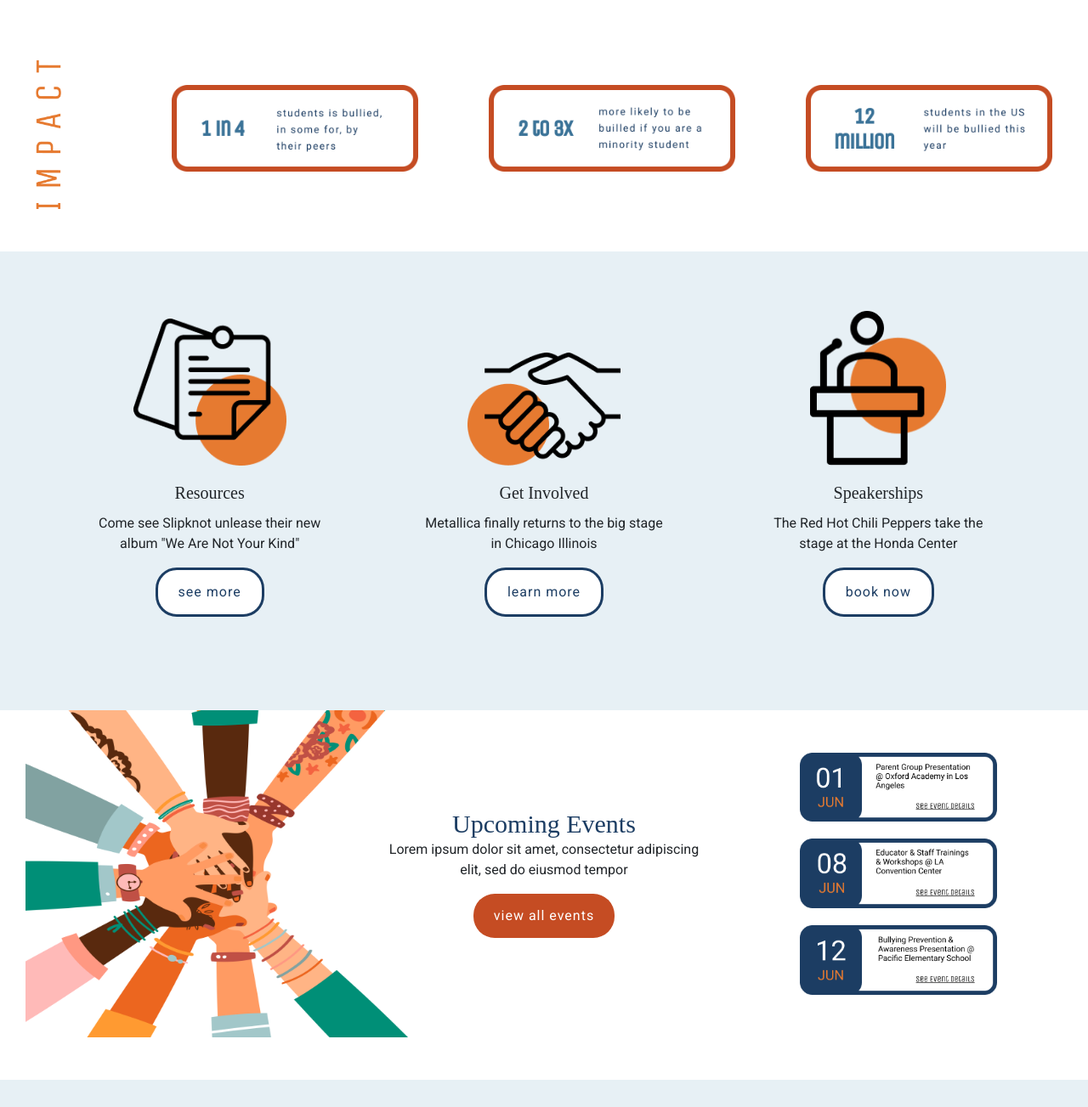
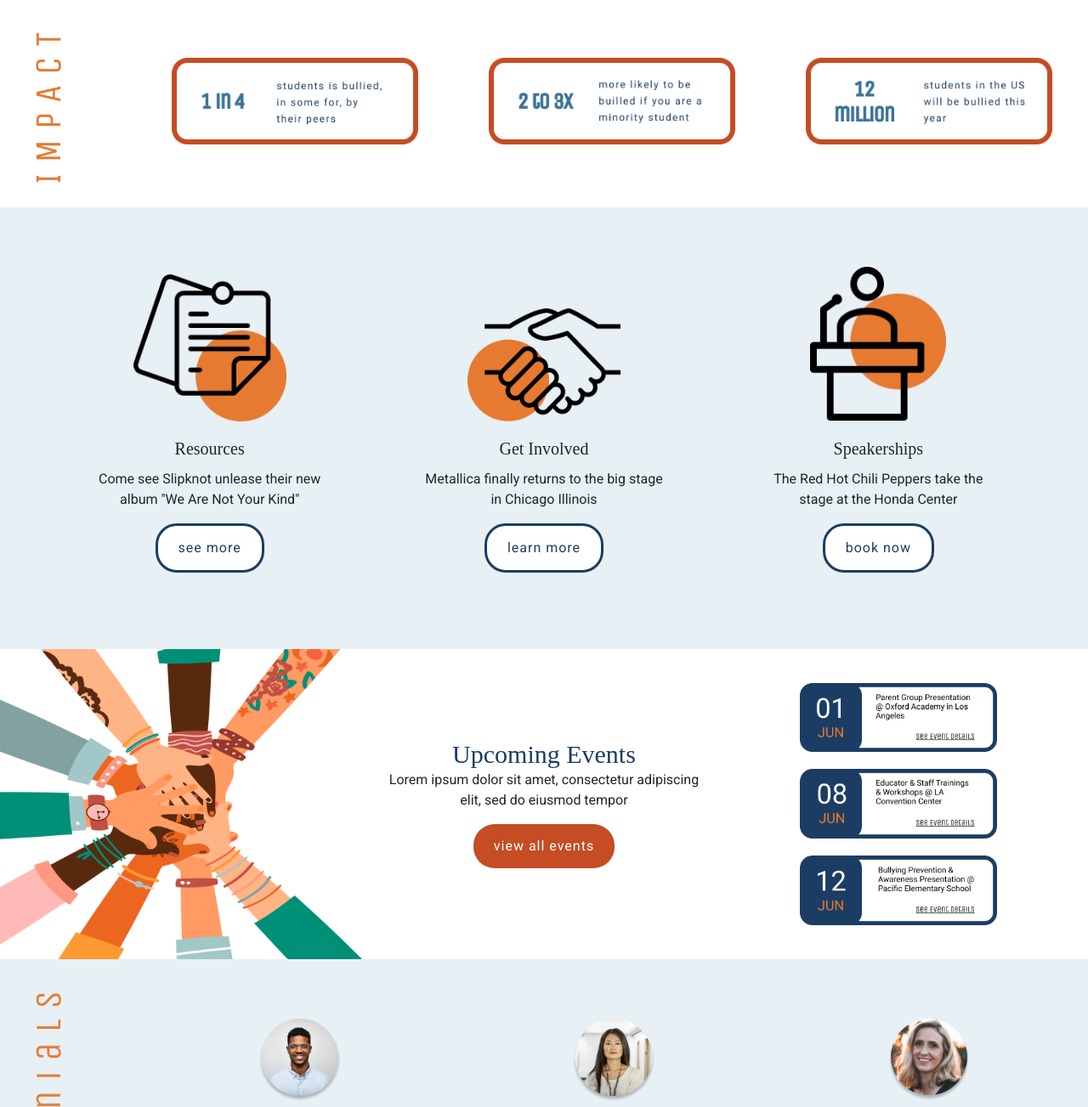
Before and after one commit to adooley1231/bullyingisnotcool, a plain HTML site: page index.html in a window 1280 px wide. Shown: the part 777-2080 px from the top of the page at 85% size. Drawn offline with nearby package versions, Linux system fonts and the light colour scheme.

Commit message:
FINAL except nav

```diff
--- a/index.css
+++ b/index.css
@@ -58,7 +58,7 @@
     display: flex;
     flex-wrap: wrap;
     vertical-align: middle !important;
-    padding-bottom: 20px;
+
 
 
 }
@@ -133,11 +133,29 @@
 
 .container-fluid {
     background-color: white;
-    padding-bottom: 30px;
     margin: auto;
     overflow:hidden;
     vertical-align: middle;
   }
+.container-fluid.event {
+    background-image: url(images/events.png);
+    background-size: contain;
+    background-repeat: no-repeat;
+    background-color: white;
+    margin: auto;
+    overflow:hidden;
+    vertical-align: middle;
+    height: auto;
+    padding-top: 30px;
+    padding-bottom: 30px;
+}
+.container-fluid.impact {
+    background-color: white;
+    margin: auto;
+    overflow:hidden;
+    vertical-align: middle;
+    padding-bottom: 30px;
+}
 
 .container-fluid.content {
     background-color:#E7F0F5;
@@ -146,6 +164,7 @@
 
 .container-fluid.testimonial {
     background-color: #E7F0F5;
+    padding-bottom: 30px;
 }
 
 .cardtitle {
@@ -240,6 +259,7 @@
     display: flex;
     align-items: center;
     justify-content: center;
+    margin-bottom: 0;
   }
 
   /* Jumbotron copy */
--- a/index.html
+++ b/index.html
@@ -93,7 +93,7 @@
     </div>
     <!-- End jumbotron -->
 
-<div class="container-fluid">
+<div class="container-fluid impact">
     <div class="row">
             <div class="col-xl-1 col-lg-1 col-md-2 col-sm-2"><img src="images/IMPACT.png" class="imgtitle"></div>
             <div class="col-xl-3.3 col-lg-3.7 col-md-3 col-sm-10"><img src="images/stat1.png" class="imgstat"></div>
@@ -152,10 +152,9 @@
 
 
 
-<div class="container-fluid">
+<div class="container-fluid event">
     <div class="row events">
       <div class="col-xl-4 col-lg-4 col-md-4 col-sm-12">
-          <img src="images/events.png" class="eventimg">
 
       </div>
       <div class="col-xl-4 col-lg-4 col-md-4 col-sm-12">
```
